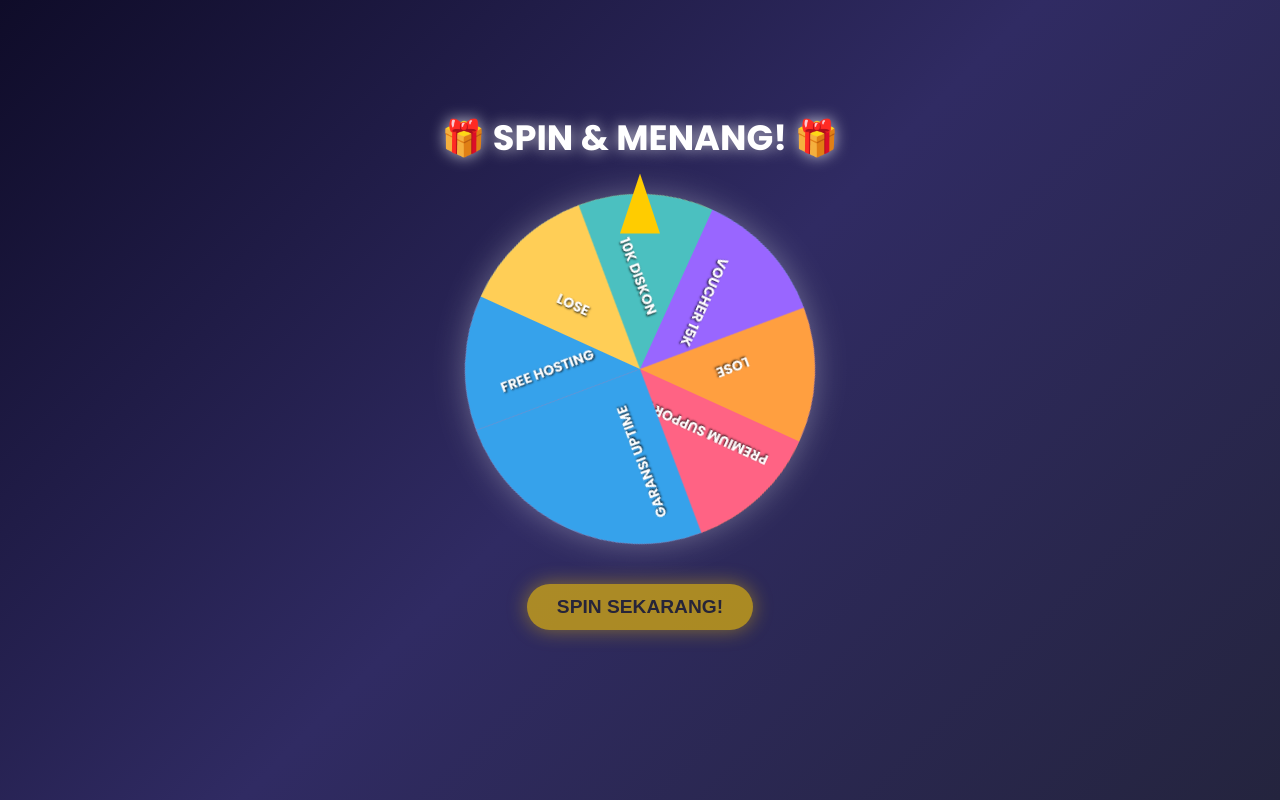
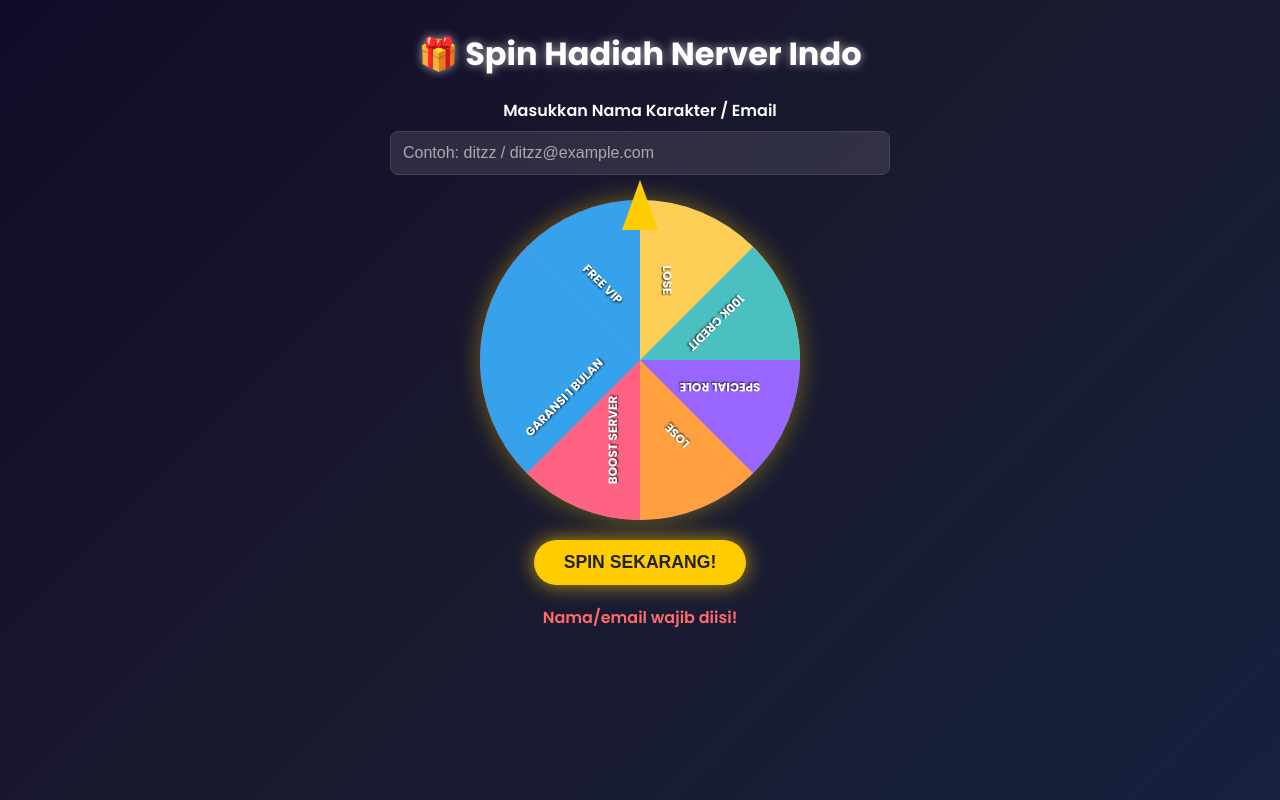
Before and after one commit to FarrellSamp/listhosting, a plain HTML site: page index.html in a window 1280 px wide. Both pictures are taken after a click on the button "SPIN SEKARANG!". Drawn offline with Linux system fonts and the light colour scheme.

Commit message:
Update index.html

```diff
--- a/index.html
+++ b/index.html
@@ -3,7 +3,7 @@
 <head>
   <meta charset="UTF-8" />
   <meta name="viewport" content="width=device-width, initial-scale=1.0" />
-  <title>🎰 Spin Hadiah | DITZZ Network</title>
+  <title>Spin Hadiah | Nerver Indo</title>
   <style>
     @import url('https://fonts.googleapis.com/css2?family=Poppins:wght@600;700&display=swap');
 
@@ -15,29 +15,59 @@
 
     body {
       font-family: 'Poppins', sans-serif;
-      background: linear-gradient(135deg, #0f0c29, #302b63, #24243e);
+      background: linear-gradient(135deg, #0f0c29, #1a1a2e, #16213e);
       color: white;
       min-height: 100vh;
       display: flex;
       flex-direction: column;
       align-items: center;
-      justify-content: center;
-      overflow: hidden;
-      padding: 20px;
+      justify-content: flex-start;
+      padding: 30px;
+    }
+
+    .container {
+      max-width: 500px;
+      width: 100%;
+      text-align: center;
     }
 
     h1 {
-      font-size: 2.2rem;
-      margin-bottom: 30px;
-      text-align: center;
-      text-shadow: 0 0 15px rgba(255, 255, 255, 0.7);
+      font-size: 2rem;
+      margin-bottom: 20px;
+      text-shadow: 0 0 10px rgba(255, 255, 255, 0.6);
+    }
+
+    .form-group {
+      margin-bottom: 25px;
+    }
+
+    label {
+      display: block;
+      margin-bottom: 8px;
+      font-weight: 600;
+    }
+
+    input {
+      width: 100%;
+      padding: 12px;
+      border-radius: 8px;
+      border: none;
+      font-size: 1rem;
+      background: rgba(255, 255, 255, 0.1);
+      color: white;
+      outline: none;
+      border: 1px solid #444;
+    }
+
+    input::placeholder {
+      color: #aaa;
     }
 
     .wheel-container {
       position: relative;
-      width: 350px;
-      height: 350px;
-      margin: 0 auto 40px;
+      width: 320px;
+      height: 320px;
+      margin: 20px auto;
     }
 
     .wheel {
@@ -47,7 +77,7 @@
       position: relative;
       overflow: hidden;
       transition: transform 4s cubic-bezier(0.17, 0.67, 0.12, 0.99);
-      box-shadow: 0 0 30px rgba(255, 255, 255, 0.3);
+      box-shadow: 0 0 25px rgba(255, 215, 0, 0.4);
     }
 
     .slice {
@@ -60,9 +90,9 @@
       display: flex;
       align-items: flex-end;
       justify-content: center;
-      padding-bottom: 20px;
+      padding-bottom: 18px;
       font-weight: 700;
-      font-size: 14px;
+      font-size: 12px;
       text-shadow: 1px 1px 2px rgba(0,0,0,0.8);
     }
 
@@ -71,8 +101,8 @@
       top: -20px;
       left: 50%;
       transform: translateX(-50%);
-      width: 40px;
-      height: 60px;
+      width: 36px;
+      height: 50px;
       background: #ffcc00;
       clip-path: polygon(50% 0%, 0% 100%, 100% 100%);
       z-index: 10;
@@ -83,7 +113,7 @@
       background: #ffcc00;
       color: #222;
       font-weight: 700;
-      font-size: 1.2rem;
+      font-size: 1.1rem;
       padding: 12px 30px;
       border: none;
       border-radius: 50px;
@@ -92,9 +122,8 @@
       box-shadow: 0 0 20px rgba(255, 204, 0, 0.7);
     }
 
-    button:hover {
+    button:hover:not(:disabled) {
       transform: scale(1.05);
-      background: #ffd740;
     }
 
     button:disabled {
@@ -103,45 +132,53 @@
       transform: none;
     }
 
-    #result {
-      margin-top: 30px;
-      font-size: 1.4rem;
-      font-weight: 700;
-      min-height: 30px;
-      text-align: center;
-      color: #ffd700;
-      text-shadow: 0 0 10px rgba(255, 215, 0, 0.8);
+    #message {
+      margin-top: 20px;
+      min-height: 24px;
+      font-weight: 600;
+    }
+
+    .success {
+      color: #7cff7c;
+    }
+
+    .error {
+      color: #ff6b6b;
     }
   </style>
 </head>
 <body>
-  <h1>🎁 SPIN & MENANG! 🎁</h1>
+  <div class="container">
+    <h1>🎁 Spin Hadiah Nerver Indo</h1>
 
-  <div class="wheel-container">
-    <div class="pointer"></div>
-    <div class="wheel" id="wheel"></div>
+    <div class="form-group">
+      <label for="username">Masukkan Nama Karakter / Email</label>
+      <input type="text" id="username" placeholder="Contoh: ditzz / ditzz@example.com" maxlength="30" required>
+    </div>
+
+    <div class="wheel-container">
+      <div class="pointer"></div>
+      <div class="wheel" id="wheel"></div>
+    </div>
+
+    <button id="spin-btn">SPIN SEKARANG!</button>
+    <div id="message"></div>
   </div>
-
-  <button id="spin-btn">SPIN SEKARANG!</button>
-  <div id="result"></div>
 
   <script>
     const prizes = [
-      "5K CREDIT", "FREE HOSTING", "LOSE", "10K DISKON",
-      "VOUCHER 15K", "LOSE", "PREMIUM SUPPORT", "GARANSI UPTIME"
+      "50K CREDIT", "FREE VIP", "LOSE", "100K CREDIT",
+      "SPECIAL ROLE", "LOSE", "BOOST SERVER", "GARANSI 1 BULAN"
     ];
-
-    const colors = [
-      "#FF6384", "#36A2EB", "#FFCE56", "#4BC0C0",
-      "#9966FF", "#FF9F40", "#FF6384", "#36A2EB"
-    ];
+    const colors = ["#FF6384", "#36A2EB", "#FFCE56", "#4BC0C0", "#9966FF", "#FF9F40", "#FF6384", "#36A2EB"];
+    const segmentAngle = 360 / prizes.length;
 
     const wheel = document.getElementById('wheel');
     const spinBtn = document.getElementById('spin-btn');
-    const result = document.getElementById('result');
+    const usernameInput = document.getElementById('username');
+    const messageEl = document.getElementById('message');
 
-    // Build wheel slices
-    const segmentAngle = 360 / prizes.length;
+    // Build wheel
     for (let i = 0; i < prizes.length; i++) {
       const slice = document.createElement('div');
       slice.classList.add('slice');
@@ -152,30 +189,69 @@
     }
 
     let isSpinning = false;
-    spinBtn.addEventListener('click', () => {
+
+    spinBtn.addEventListener('click', async () => {
+      const username = usernameInput.value.trim();
+      if (!username) {
+        showMessage("Nama/email wajib diisi!", "error");
+        return;
+      }
+
       if (isSpinning) return;
-
       isSpinning = true;
       spinBtn.disabled = true;
-      result.textContent = "";
+      messageEl.textContent = "Memutar roda...";
+      messageEl.className = "";
 
-      // Random spin (multiple rotations + random stop)
-      const spinRotations = 5; // full spins
+      // Spin animation
+      const spinRotations = 5;
       const extraAngle = Math.floor(Math.random() * 360);
       const totalRotation = spinRotations * 360 + extraAngle;
-
       wheel.style.transform = `rotate(${totalRotation}deg)`;
 
-      // Determine which prize was landed
-      setTimeout(() => {
+      // Determine prize
+      setTimeout(async () => {
         const normalized = 360 - (extraAngle % 360);
         const prizeIndex = Math.floor((normalized / segmentAngle) % prizes.length);
-        const won = prizes[prizeIndex] === "LOSE" ? "Coba lagi lain kali! 😢" : `🎉 Kamu menang: ${prizes[prizeIndex]}!`;
-        result.textContent = won;
+        const prize = prizes[prizeIndex];
+
+        // Kirim ke API (ganti URL ini dengan endpoint-mu)
+        try {
+          const response = await fetch('https://api.ditzzcloud.my.id/spin', { // <<< GANTI DENGAN API MU
+            method: 'POST',
+            headers: { 'Content-Type': 'application/json' },
+            body: JSON.stringify({
+              username: username,
+              prize: prize,
+              timestamp: new Date().toISOString()
+            })
+          });
+
+          if (response.ok) {
+            const result = prize === "LOSE"
+              ? "Coba lagi lain kali! 😢"
+              : `🎉 Selamat, ${username}! Kamu mendapatkan: ${prize}!`;
+            showMessage(result, "success");
+          } else {
+            showMessage("Hadiah berhasil, tapi gagal disimpan ke server.", "error");
+          }
+        } catch (err) {
+          // Jika API error, tetap tampilkan hadiah lokal
+          const result = prize === "LOSE"
+            ? "Coba lagi lain kali! 😢"
+            : `🎉 Selamat, ${username}! Kamu mendapatkan: ${prize}! (Offline mode)`;
+          showMessage(result, "success");
+        }
+
         isSpinning = false;
         spinBtn.disabled = false;
       }, 4100);
     });
+
+    function showMessage(text, type) {
+      messageEl.textContent = text;
+      messageEl.className = type;
+    }
   </script>
 </body>
 </html>
```
